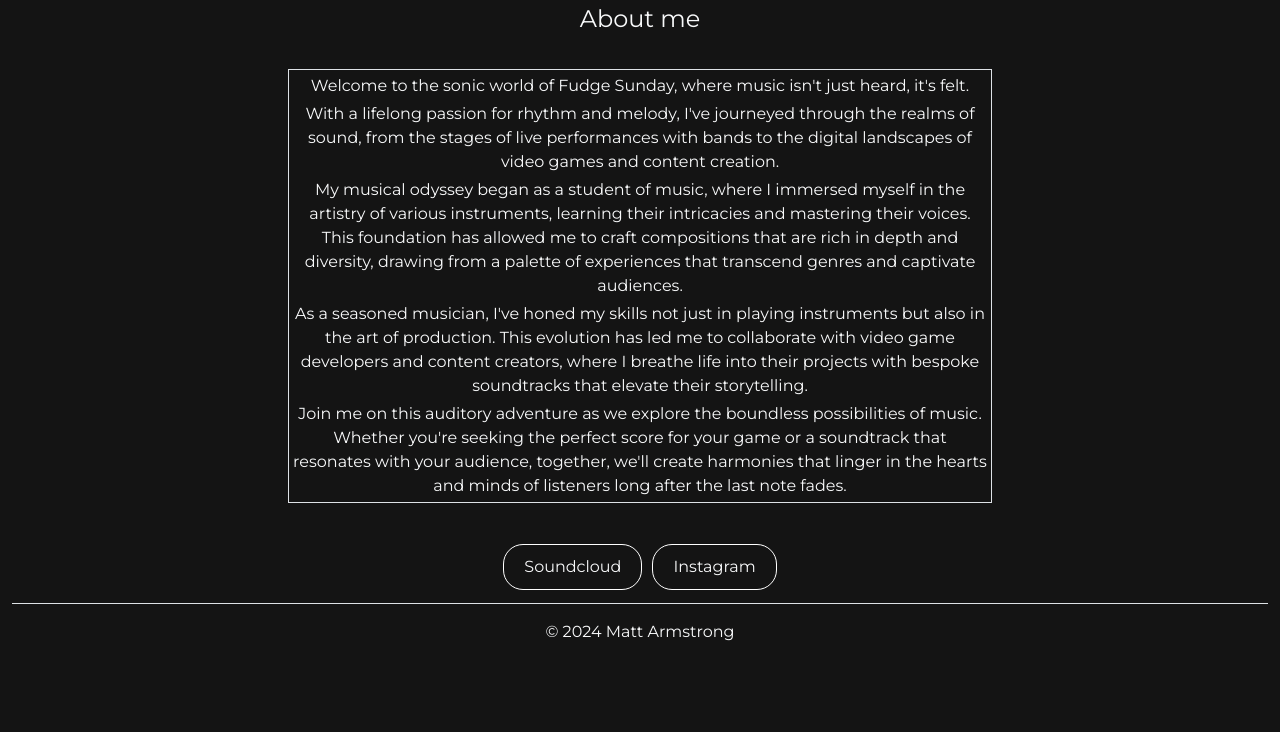
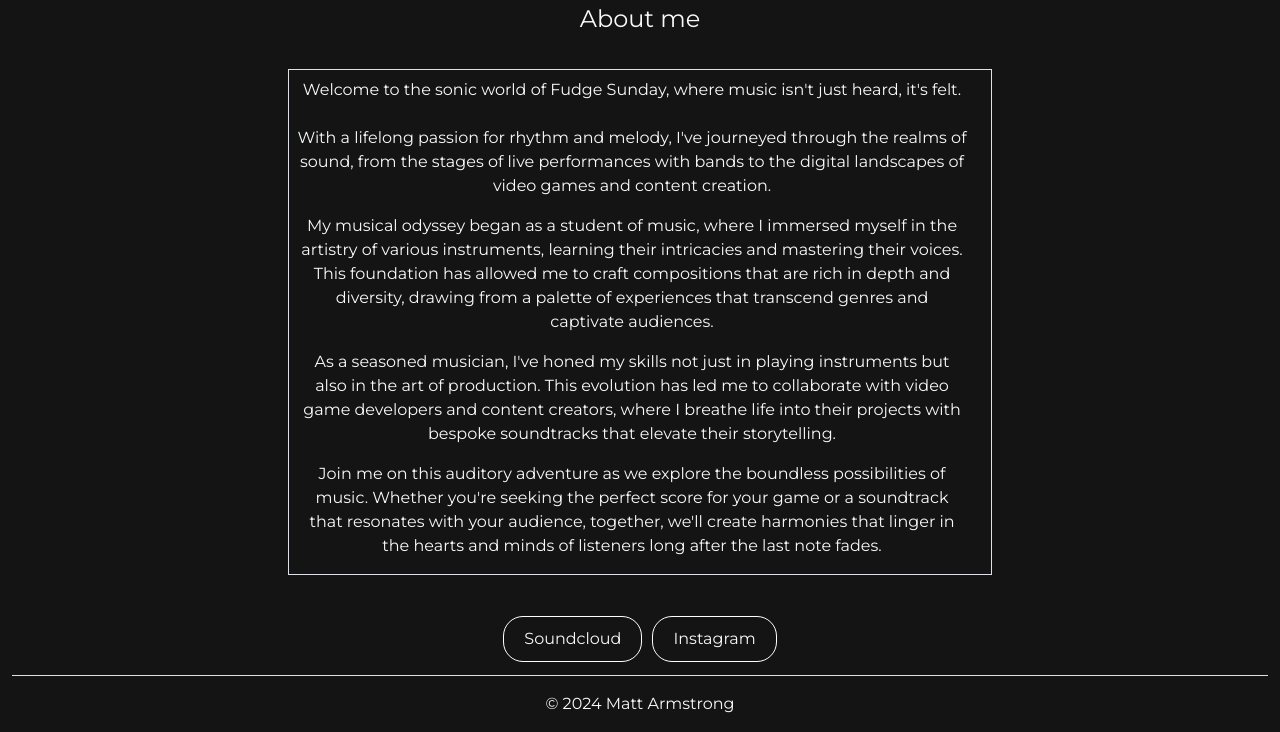
Before and after one commit to mattarmstrongspace/mattarmstrong-space, a plain HTML site: page fudgesunday/fudgeabout.html in a window 1280 px wide. Shown: the part 198-930 px from the top of the page. Before the commit the page ends 858 px from the top, so only its background shows below. Drawn offline with nearby package versions, Linux system fonts and the light colour scheme.

Commit message:
Update fudgeabout.html
formatting changes

```diff
--- a/fudgesunday/fudgeabout.html
+++ b/fudgesunday/fudgeabout.html
@@ -58,13 +58,13 @@
 
           <div class="container-fluid py-4">
 
-          <div class="m-1 border">
-          <p class="p-0 m-1">Welcome to the sonic world of Fudge Sunday, where music isn't just heard, it's felt.</p>
-          <p class="p-0 m-1">With a lifelong passion for rhythm and melody, I've journeyed through the realms of sound, from the stages of live performances with bands to the digital landscapes of video games and content creation.</p>
-          <p class="p-0 m-1">My musical odyssey began as a student of music, where I immersed myself in the artistry of various instruments, learning their intricacies and mastering their voices. This foundation has allowed me to craft compositions that are rich in depth and diversity, drawing from a palette of experiences that transcend genres and captivate audiences.</p>
-          <p class="p-0 m-1">As a seasoned musician, I've honed my skills not just in playing instruments but also in the art of production. This evolution has led me to collaborate with video game developers and content creators, where I breathe life into their projects with bespoke soundtracks that elevate their storytelling.</p>
-          <p class="p-0 m-1">Join me on this auditory adventure as we explore the boundless possibilities of music. Whether you're seeking the perfect score for your game or a soundtrack that resonates with your audience, together, we'll create harmonies that linger in the hearts and minds of listeners long after the last note fades.</p>
-          </div>
+            <div class="m-1 border">
+              <p class="text-justify me-3 text-center px-2 py-2">Welcome to the sonic world of Fudge Sunday, where music isn't just heard, it's felt.</p>
+              <p class="text-justify me-3 text-center px-2">With a lifelong passion for rhythm and melody, I've journeyed through the realms of sound, from the stages of live performances with bands to the digital landscapes of video games and content creation.</p>
+              <p class="text-justify me-3 text-center px-2">My musical odyssey began as a student of music, where I immersed myself in the artistry of various instruments, learning their intricacies and mastering their voices. This foundation has allowed me to craft compositions that are rich in depth and diversity, drawing from a palette of experiences that transcend genres and captivate audiences.</p>
+              <p class="text-justify me-3 text-center px-2">As a seasoned musician, I've honed my skills not just in playing instruments but also in the art of production. This evolution has led me to collaborate with video game developers and content creators, where I breathe life into their projects with bespoke soundtracks that elevate their storytelling.</p>
+              <p class="text-justify me-3 text-center px-2">Join me on this auditory adventure as we explore the boundless possibilities of music. Whether you're seeking the perfect score for your game or a soundtrack that resonates with your audience, together, we'll create harmonies that linger in the hearts and minds of listeners long after the last note fades.</p>
+            </div>
         </div>
       </div>
     </div>
```
